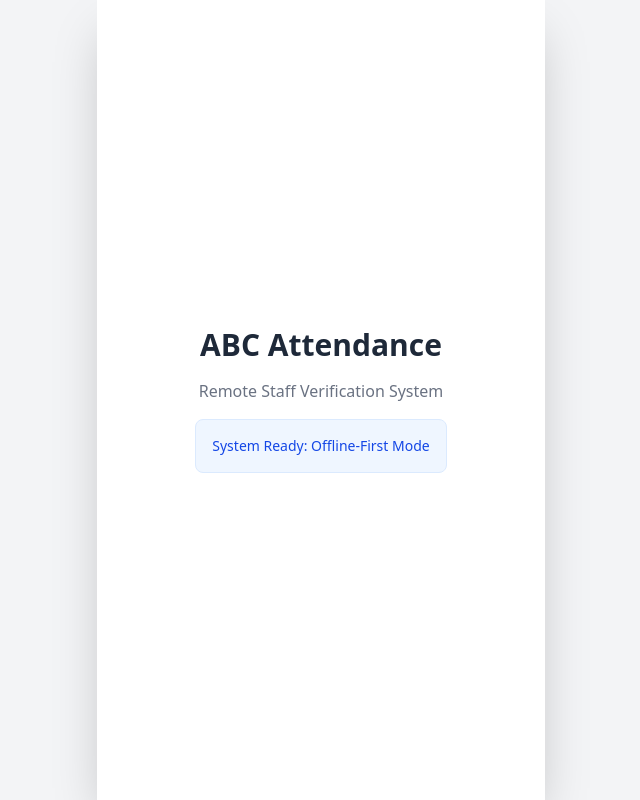
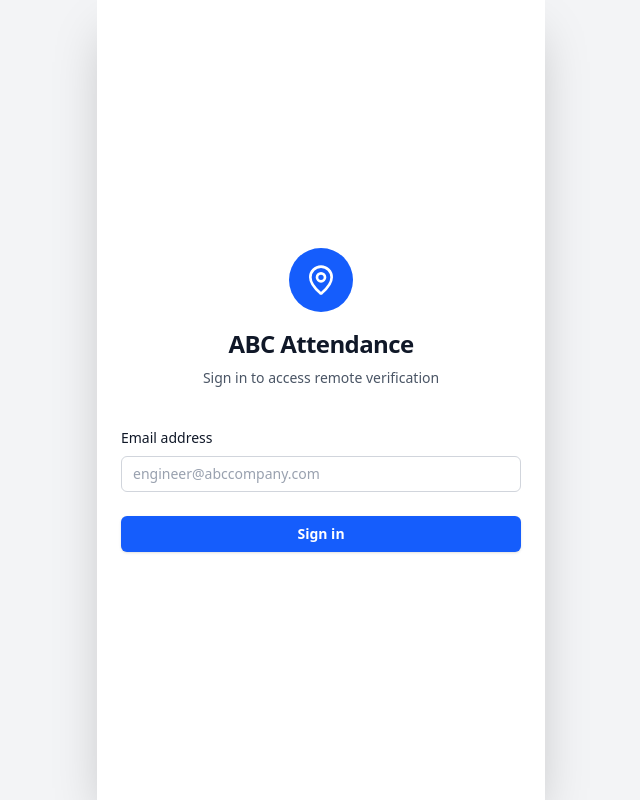
Before and after one commit to asejik/remote-attendance-app, a React (Vite) app: page / in a window 1280 px wide. Shown: the whole page, without its empty margins (319-959 px from the left). Built offline with nearby package versions, Linux system fonts and the light colour scheme.

Commit message:
feat: add login and dashboard UI with routing

```diff
--- a/package.json
+++ b/package.json
@@ -15,8 +15,10 @@
     "@capacitor/core": "^7.4.4",
     "@capacitor/ios": "^7.4.4",
     "@tailwindcss/vite": "^4.1.17",
+    "lucide-react": "^0.556.0",
     "react": "^19.2.0",
     "react-dom": "^19.2.0",
+    "react-router-dom": "^7.10.1",
     "tailwindcss": "^4.1.17"
   },
   "devDependencies": {
--- a/src/App.tsx
+++ b/src/App.tsx
@@ -1,19 +1,18 @@
+import { BrowserRouter, Routes, Route } from 'react-router-dom';
 import { MobileLayout } from './components/MobileLayout';
+import { LoginPage } from './pages/LoginPage';
+import { DashboardPage } from './pages/DashboardPage';
 
 function App() {
   return (
-    <MobileLayout className="p-4 flex flex-col items-center justify-center">
-      <div className="space-y-4 text-center">
-        <h1 className="text-3xl font-bold text-gray-800">ABC Attendance</h1>
-        <p className="text-gray-500">
-          Remote Staff Verification System
-        </p>
-
-        <div className="p-4 bg-blue-50 text-blue-700 rounded-lg text-sm border border-blue-100">
-          System Ready: Offline-First Mode
-        </div>
-      </div>
-    </MobileLayout>
+    <BrowserRouter>
+      <MobileLayout>
+        <Routes>
+          <Route path="/" element={<LoginPage />} />
+          <Route path="/dashboard" element={<DashboardPage />} />
+        </Routes>
+      </MobileLayout>
+    </BrowserRouter>
   );
 }
 
--- /dev/null
+++ b/src/pages/DashboardPage.tsx
@@ -0,0 +1,46 @@
+import React from 'react';
+import { LogOut, Camera } from 'lucide-react';
+import { useNavigate } from 'react-router-dom';
+
+export const DashboardPage = () => {
+  const navigate = useNavigate();
+
+  const handleLogout = () => {
+    navigate('/');
+  };
+
+  return (
+    <div className="h-full flex flex-col">
+      {/* Header */}
+      <div className="bg-white border-b px-4 py-4 flex justify-between items-center sticky top-0 z-10">
+        <h1 className="text-lg font-bold text-gray-800">My Attendance</h1>
+        <button onClick={handleLogout} className="text-gray-500 hover:text-red-500">
+          <LogOut size={20} />
+        </button>
+      </div>
+
+      {/* Main Content */}
+      <div className="flex-1 p-4 flex flex-col items-center justify-center space-y-6">
+
+        {/* Status Card */}
+        <div className="w-full bg-blue-50 border border-blue-100 rounded-xl p-6 text-center">
+          <p className="text-sm text-gray-500 mb-1">Current Status</p>
+          <h2 className="text-3xl font-bold text-gray-800">Clocked OUT</h2>
+          <p className="text-xs text-gray-400 mt-2">Last activity: Yesterday, 5:00 PM</p>
+        </div>
+
+        {/* Big Action Button */}
+        <button className="group relative flex flex-col items-center justify-center w-48 h-48 bg-white border-4 border-blue-100 rounded-full shadow-lg active:scale-95 transition-all">
+          <div className="bg-blue-600 p-4 rounded-full text-white mb-2 shadow-md group-hover:bg-blue-700">
+            <Camera size={40} />
+          </div>
+          <span className="font-bold text-gray-700">Tap to Clock In</span>
+        </button>
+
+        <p className="text-xs text-center text-gray-400 max-w-xs">
+          Ensure you are at the site location. A photo verification will be required.
+        </p>
+      </div>
+    </div>
+  );
+};
--- /dev/null
+++ b/src/pages/LoginPage.tsx
@@ -0,0 +1,56 @@
+import React from 'react';
+import { useNavigate } from 'react-router-dom';
+import { MapPin } from 'lucide-react';
+
+export const LoginPage = () => {
+  const navigate = useNavigate();
+
+  const handleLogin = (e: React.FormEvent) => {
+    e.preventDefault();
+    // TODO: Add real authentication logic later
+    navigate('/dashboard');
+  };
+
+  return (
+    <div className="flex flex-col h-full justify-center px-6 py-12">
+      <div className="sm:mx-auto sm:w-full sm:max-w-sm text-center mb-10">
+        <div className="mx-auto h-16 w-16 bg-blue-600 rounded-full flex items-center justify-center text-white mb-4">
+          <MapPin size={32} />
+        </div>
+        <h2 className="text-2xl font-bold tracking-tight text-gray-900">
+          ABC Attendance
+        </h2>
+        <p className="mt-2 text-sm text-gray-600">
+          Sign in to access remote verification
+        </p>
+      </div>
+
+      <form className="space-y-6" onSubmit={handleLogin}>
+        <div>
+          <label htmlFor="email" className="block text-sm font-medium text-gray-900">
+            Email address
+          </label>
+          <div className="mt-2">
+            <input
+              id="email"
+              name="email"
+              type="email"
+              required
+              className="block w-full rounded-md bg-white px-3 py-1.5 text-base text-gray-900 outline outline-1 -outline-offset-1 outline-gray-300 placeholder:text-gray-400 focus:outline-2 focus:-outline-offset-2 focus:outline-blue-600 sm:text-sm/6"
+              placeholder="engineer@abccompany.com"
+            />
+          </div>
+        </div>
+
+        <div>
+          <button
+            type="submit"
+            className="flex w-full justify-center rounded-md bg-blue-600 px-3 py-1.5 text-sm/6 font-semibold text-white shadow-sm hover:bg-blue-500 focus-visible:outline focus-visible:outline-2 focus-visible:outline-offset-2 focus-visible:outline-blue-600"
+          >
+            Sign in
+          </button>
+        </div>
+      </form>
+    </div>
+  );
+};
```
Also changed, not shown: 1 other file (tests, documents, lock files or other folders).
